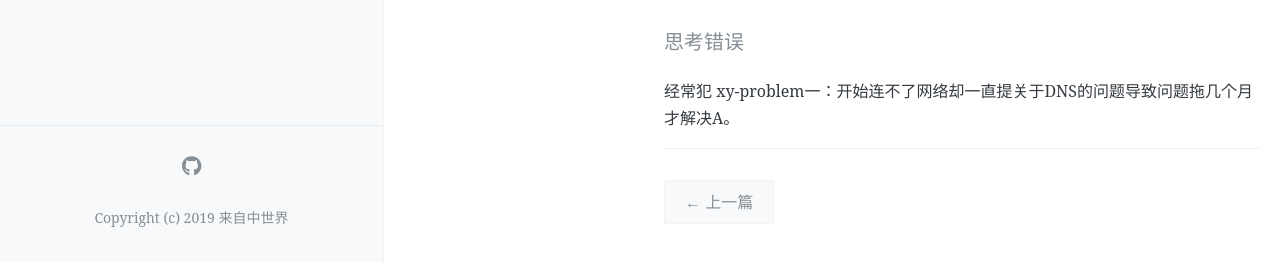
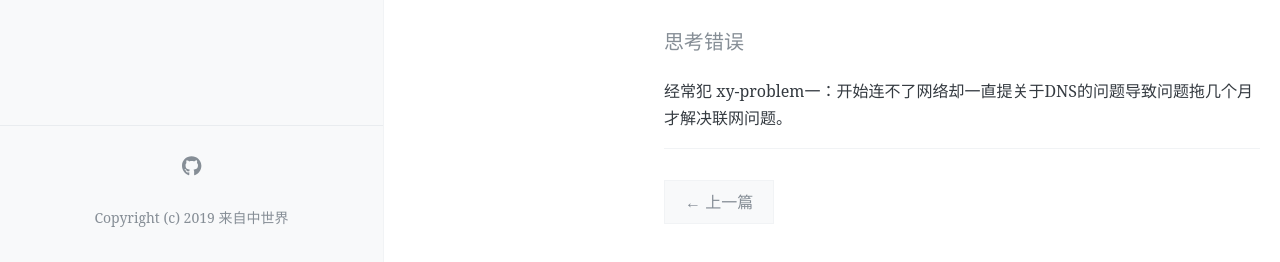
Before and after one commit to hashcowuwu/blog, a Jekyll site: the page built from _posts/2024-05-30-HowToAskQuestionsTheSmartWay-note.md, in a window 1280 px wide and 900 px high, scrolled down 802 px. Shown: the part 635-897 px from the top of the window. Built offline with Jekyll 4.4.1, drawn with Linux system fonts in a browser that asks for light colours; comment, search, counter and statistics services are not loaded.

Commit message:
change note

```diff
--- a/_posts/2024-05-30-HowToAskQuestionsTheSmartWay-note.md
+++ b/_posts/2024-05-30-HowToAskQuestionsTheSmartWay-note.md
@@ -42,4 +42,4 @@ toc: true
 我的问题也经常出现情绪化描述不正确的情况，总是先入为主的认为我的情况是特殊可以一眼就发现的。对于文档我也总是懒得看总是归结于自己的英语水平其实更多是自己的惰性。**总是觉得是别人的错**(曾经一次文件系统经常出现只读读取不了的情况)因为df -h显示还有50多G认为是btfrs文件系统所造成“不稳定”然而在后来的排查情况下才知道是自己硬盘坏，而且对于df -h也无法正确的查询btrfs文件系统的容量btrfs文件系统是为了保护文件才设置为只读。没有仔细看文档。
 
 #### 思考错误
-经常犯 xy-problem一：开始连不了网络却一直提关于DNS的问题导致问题拖几个月才解决A。
+经常犯 xy-problem一：开始连不了网络却一直提关于DNS的问题导致问题拖几个月才解决联网问题。
```
